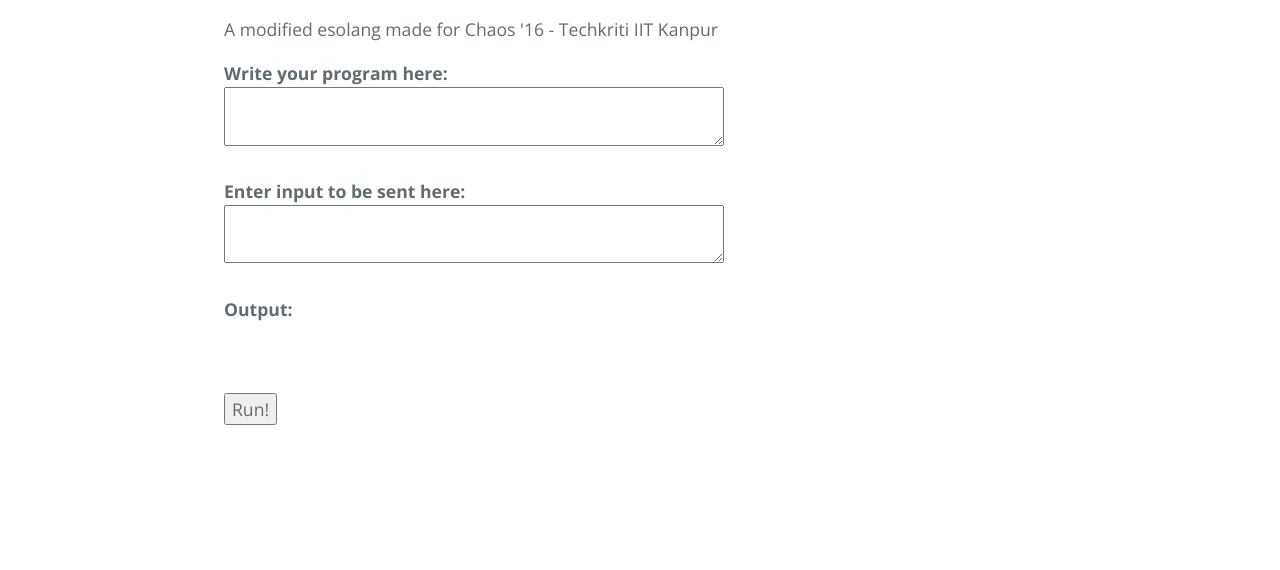
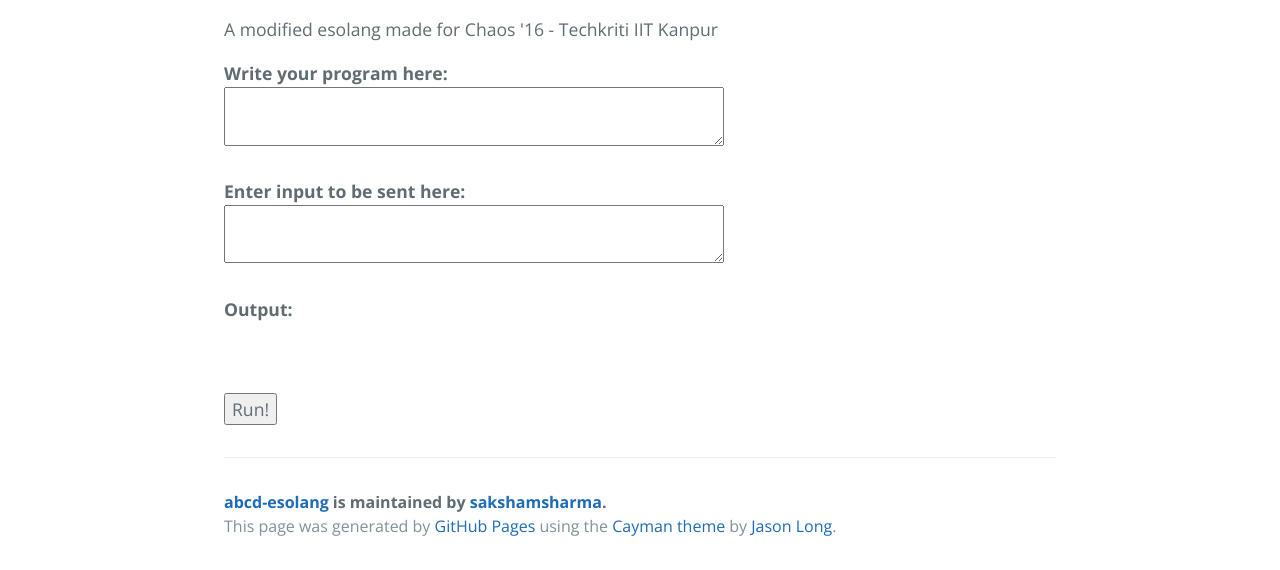
Before and after one commit to sakshamsharma/abcd-esolang, a plain HTML site: page interpreter.html in a window 1280 px wide. Shown: the part 511-1081 px from the top of the page. Before the commit the page ends 968 px from the top, so only its background shows below. Drawn offline with nearby package versions, Linux system fonts and the light colour scheme.

Commit message:
Added footer.

```diff
--- a/interpreter.html
+++ b/interpreter.html
@@ -38,6 +38,13 @@
         <button onclick="run()">Run!</button>
       </div>
 
+      <footer class="site-footer">
+        <span class="site-footer-owner"><a href="https://github.com/sakshamsharma/abcd-esolang">abcd-esolang</a> is maintained by <a href="https://github.com/sakshamsharma">sakshamsharma</a>.</span>
+
+        <span class="site-footer-credits">This page was generated by <a href="https://pages.github.com">GitHub Pages</a> using the <a href="https://github.com/jasonlong/cayman-theme">Cayman theme</a> by <a href="https://twitter.com/jasonlong">Jason Long</a>.</span>
+      </footer>
+
+
     </section>
 
   </body>
```
Also changed, not shown: documentation.html (+6 -0 lines).
